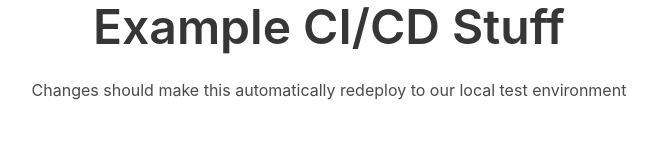
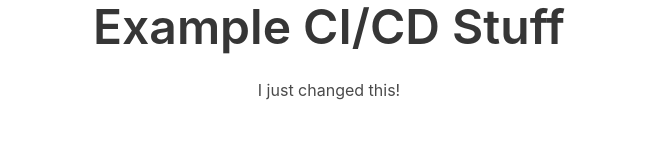
Before and after one commit to mattoffice/diypipeline, a plain HTML site: page diypipeline/static/index.html in a window 1280 px wide. Shown: the whole page, without its empty margins (311-968 px from the left). Drawn offline with nearby package versions, Linux system fonts and the light colour scheme.

Commit message:
working local feedback pipeline

```diff
--- a/diypipeline/static/index.html
+++ b/diypipeline/static/index.html
@@ -8,7 +8,7 @@
     <body>
         <div style="text-align: center" class="container">
             <h1 class="title is-1">Example CI/CD Stuff</h1>
-            <p>Changes should make this automatically redeploy to our local test environment</p>
+            <p>I just changed this!</p>
         </div>
     </body>
 </html>
```
Also changed, not shown: 3 other files.
